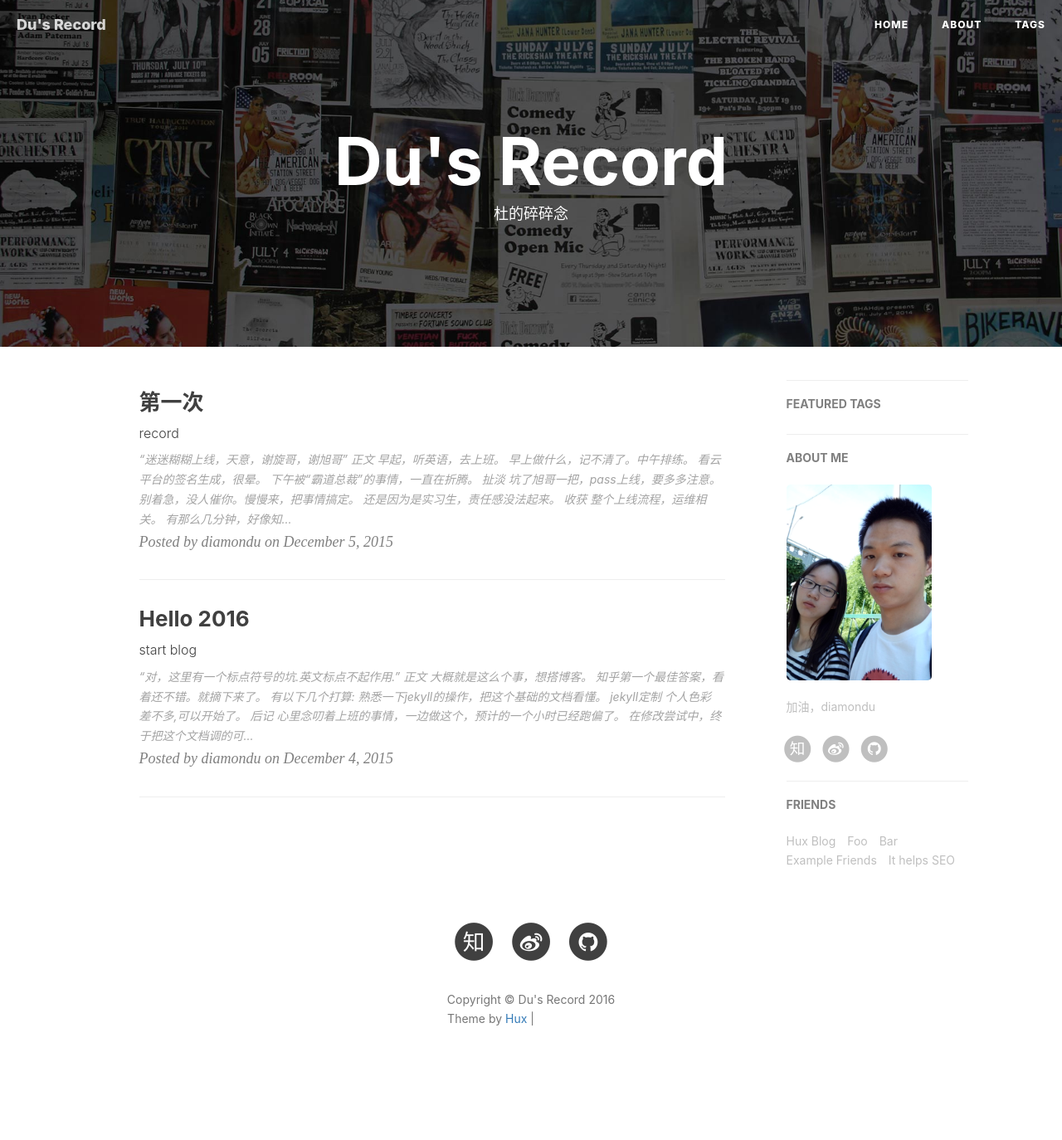
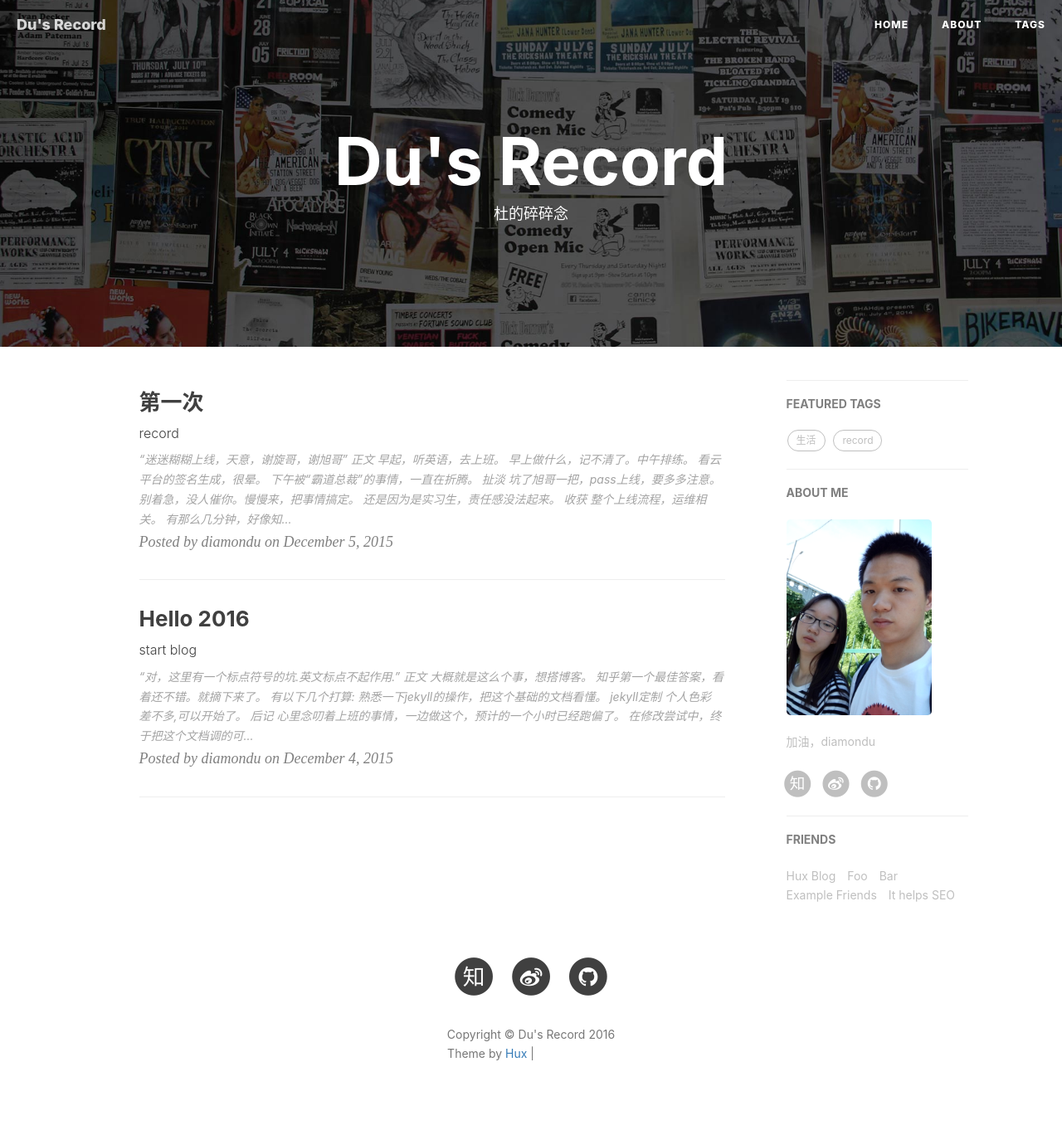
Before and after one commit to du5307/du5307.github.io, a Jekyll site: the page built from index.html, in a window 1280 px wide. Shown: the whole page at 83% size. Built offline with Jekyll 4.4.1, drawn with Linux system fonts in a browser that asks for light colours; nearby versions of some CDN libraries; the list of posts is cut into pages by our own code; comment, search, counter and statistics services are not loaded; before the commit the page ends 1332 px from its top, so only the background shows below that; grey boxes are pictures that could not be loaded.

```diff
--- a/_config.yml
+++ b/_config.yml
@@ -76,7 +76,7 @@ sidebar-avatar: /img/my.jpg      # use absolute URL, seeing it's used in both `/
 
 # Featured Tags
 featured-tags: true                     # whether or not using Feature-Tags
-featured-condition-size: 1              # A tag will be featured if the size of it is more than this condition value
+featured-condition-size: 0              # A tag will be featured if the size of it is more than this condition value
 
 
 
--- a/_layouts/page.html
+++ b/_layouts/page.html
@@ -142,7 +142,8 @@ layout: default
                             {% endif %}
                             {% if site.weibo_username %}
                             <li>
-                                <a target="_blank" href="http://weibo.com/{{ site.weibo_username }}">
+														 <!-- <a target="_blank" href="http://weibo.com/{{ site.weibo_username }}">  -->
+                                <a target="_blank" href="http://weibo.com/u/2048244834?is_all=1">
                                     <span class="fa-stack fa-lg">
                                         <i class="fa fa-circle fa-stack-2x"></i>
                                         <i class="fa fa-weibo fa-stack-1x fa-inverse"></i>
```
Also changed, not shown: 1 other file.
